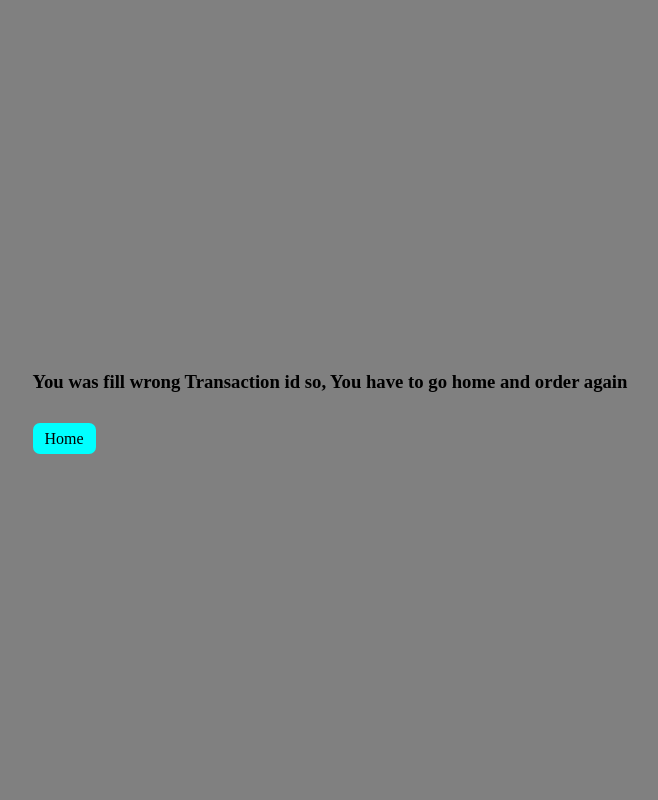
After one commit to BabariyaMit8702/yadav-mall, a Django app: page /tid/ in a window 1280 px wide. The commit adds this page. Shown: the whole page, without its empty margins (310-968 px from the left). Run offline with Django 5.2, Linux system fonts and the light colour scheme.

```diff
--- a/ecw/urls.py
+++ b/ecw/urls.py
@@ -17,5 +17,7 @@ urlpatterns = [
     path('reod/',views.reod,name="reod"),
     path('thnx/',views.thnx,name="thankU"),
     path('img/',views.bs),
+    path('tid/',views.returnback),
+    path('verify/',views.verify),
     path('app/',include('ecwapp.urls')),
     ] + static(settings.MEDIA_URL, document_root=settings.MEDIA_ROOT)
--- a/ecwapp/static/ecwapp/css/payment.css
+++ b/ecwapp/static/ecwapp/css/payment.css
@@ -56,9 +56,7 @@
     #or{
       position: static;
       margin-top: 20px;
-      font-size: 30px;
     }
-
     #and{
       font-size: 23px;
     }
--- a/ecwapp/static/ecwapp/js/login.js
+++ b/ecwapp/static/ecwapp/js/login.js
@@ -22,14 +22,15 @@ form.addEventListener('submit',function(e) {
             }
         )
         if(!response.ok){
-            throw new Error('login failed');
-        }
+            alert('Your data is invalid');
+        }else{
         let data = await response.json();
         console.log(data.access);
         console.log(data.refresh);
         localStorage.setItem('access',data.access);
         localStorage.setItem('refresh',data.refresh);
         window.location.href = '/';
+        }
     }catch(err){
         console.log(err)
     }
--- a/ecwapp/static/ecwapp/js/profile_page.js
+++ b/ecwapp/static/ecwapp/js/profile_page.js
@@ -83,6 +83,7 @@ document.addEventListener('DOMContentLoaded', function () {
 
     async function exe() {
         let name_now = await get_username();
+
         await profile_info(name_now);
     }
     exe();
--- a/ecwapp/static/ecwapp/js/showcart.js
+++ b/ecwapp/static/ecwapp/js/showcart.js
@@ -6,7 +6,8 @@
                 discount = 0;
             }
                 updatet();
-            }
+        }
+
 
         if (localStorage.getItem('cart') == null) {
             cart = {};
--- /dev/null
+++ b/ecwapp/templates/return back.html
@@ -0,0 +1,47 @@
+<!DOCTYPE html>
+<html lang="en">
+
+<head>
+    <meta charset="UTF-8">
+    <meta name="viewport" content="width=device-width, initial-scale=1.0">
+    <title>Document</title>
+    <style>
+        body {
+            display: flex;
+            justify-content: center;
+            align-items: center;
+            background-color: gray;
+            margin: 0;
+            padding: 0;
+            width: 100vw;
+            height: 100vh;
+        }
+
+        #home{
+            background-color: aqua;
+            color: black;
+            padding: 7px 12px 7px 12px;
+            border-radius: 7px;
+            text-decoration: none;
+            transition: transform 0.3s ease;
+        }
+        #home:hover{
+            color: aliceblue;
+        }
+
+    </style>
+</head>
+
+<body>
+    <div>
+        <h3>
+        You was fill wrong Transaction id so, You have to go home and order again
+    </h3>
+    <br>
+    <a href="/" id="home">
+        Home
+    </a>
+    </div>
+</body>
+
+</html>
--- a/ecwapp/templates/showcart.html
+++ b/ecwapp/templates/showcart.html
@@ -45,7 +45,7 @@
             <label for="payment">Payment Method:</label><br>
             <select id="payment" name="payment" required onchange="thefunc(this.value)">
                 <option value="">--Select Payment Method--</option>
-                <option value="upi">UPI</option>
+                <option value="upi">UPI (5% off)</option>
                 <option value="cash_on_delivery">Cash on Delivery</option>
             </select><br><br>
 
--- a/ecwapp/views.py
+++ b/ecwapp/views.py
@@ -112,18 +112,15 @@ def reod(request):
         od.save()
 
     if(request.method=="POST"):
-        #zip_code = request.POST.get("zip_code")
         pm = request.POST.get("payment")
         if(pm=="cash_on_delivery"):
             return redirect("/thnx/")
         elif(pm=="upi"):
             payble_amount = request.POST.get("total_amount")
             txn_id = str(uuid.uuid4())
-            upi_id = "gpay-11262978705@okbizaxis"
-            upi_url = f"upi://pay?pa={upi_id}&pn=YourName&tid={txn_id}&tr={txn_id}&tn=Order%20Payment&am={payble_amount}&cu=INR"
+            upi_id = 'ahirnaimish655@oksbi'
 
-            # UPI payment URL
-            upi_url = f"upi://pay?pa={upi_id}&pn=YourName&tid={txn_id}&tr={txn_id}&tn=Order%20Payment&am={payble_amount}&cu=INR"
+            upi_url = f"upi://pay?pa={upi_id}&pn=YourName&tn=Order%20Payment&am={payble_amount}&cu=INR"
 
 
             UpiTransaction.objects.create(txn_id=txn_id, amount=payble_amount)
@@ -141,6 +138,26 @@ def reod(request):
             })
 
         return render(request,"payment.html",{'upi_url': upi_url})
+
+def verify(request):
+    if(request.method == "POST"):
+        trn = request.POST.get('trn_id')
+        tx = request.POST.get('txn')
+        the_name = request.POST.get('full name')
+        try:
+            the_obj = UpiTransaction.objects.get(txn_id = trn)
+        except UpiTransaction.DoesNotExist:
+            the_obj = None
+        if(the_obj != None):
+            the_obj.name = the_name
+            the_obj.verify = tx
+            the_obj.save()
+            return redirect(request,"thnx.html")
+
+    return redirect('/tid/')
+
+def returnback(request):
+    return render(request,"return back.html")
 
 def thnx(request):
     return render(request,"thnx.html")
```
Also changed, not shown: ecwapp/models.py (+4 -3 lines), ecwapp/templates/payment.html (+18 -1 lines), ecwapp/migrations/0015_upitransaction_name_upitransaction_verify.py (added), media/myimages/god_AYffqgc.webp (added), media/myimages/god_oe7gO3q.webp (added).
